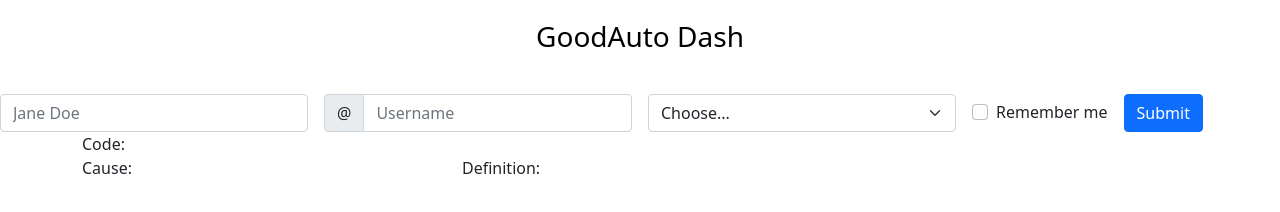
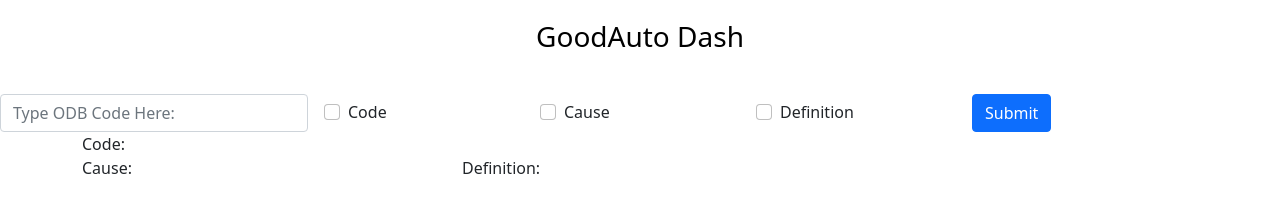
Before and after one commit to dagreatcode/goodAutoDash, a plain HTML site: page index.html in a window 1280 px wide. Drawn offline with nearby package versions, Linux system fonts and the light colour scheme; no server answers.

Commit message:
fixed html for mvp

```diff
--- a/Assets/JS/index.js
+++ b/Assets/JS/index.js
@@ -1,6 +1,9 @@
 $(document).ready(function () {
 
-
+  $("#search-form").on("submit", function(event){
+    event.preventDefault();
+    searchTerm = $("")
+  });
 
   console.log("The document is ready!");
   const settings = {
--- a/index.html
+++ b/index.html
@@ -17,6 +17,7 @@
       crossorigin="anonymous"
     />
     <link rel="stylesheet" href="./Assets/CSS/style.css" />
+    <script src="https://kit.fontawesome.com/8f5aa8d578.js" crossorigin="anonymous"></script>
     <script
       src="https://code.jquery.com/jquery-3.5.1.min.js"
       integrity="sha256-9/aliU8dGd2tb6OSsuzixeV4y/faTqgFtohetphbbj0="
@@ -30,36 +31,38 @@
   </head>
   <body>
     <h1>GoodAuto Dash</h1>
-    <form class="row gx-3 gy-2 align-items-center">
+    <form class="row gx-3 gy-2 align-items-center" id="search-form">
         <div class="col-sm-3">
-          <label class="visually-hidden" for="specificSizeInputName">Name</label>
-          <input type="text" class="form-control" id="specificSizeInputName" placeholder="Jane Doe">
+          <label class="visually-hidden" for="specificSizeInputName">ODB Code</label>
+          <input type="text" class="form-control" id="specificSizeInputName" placeholder="Type ODB Code Here:">
         </div>
-        <div class="col-sm-3">
-          <label class="visually-hidden" for="specificSizeInputGroupUsername">Username</label>
-          <div class="input-group">
-            <div class="input-group-text">@</div>
-            <input type="text" class="form-control" id="specificSizeInputGroupUsername" placeholder="Username">
-          </div>
-        </div>
-        <div class="col-sm-3">
-          <label class="visually-hidden" for="specificSizeSelect">Preference</label>
-          <select class="form-select" id="specificSizeSelect">
-            <option selected>Choose...</option>
-            <option value="1">One</option>
-            <option value="2">Two</option>
-            <option value="3">Three</option>
-          </select>
-        </div>
-        <div class="col-auto">
+
+        <div class="col-2">
           <div class="form-check">
             <input class="form-check-input" type="checkbox" id="autoSizingCheck2">
             <label class="form-check-label" for="autoSizingCheck2">
-              Remember me
+              Code
             </label>
           </div>
         </div>
-        <div class="col-auto">
+        <div class="col-2">
+          <div class="form-check">
+            <input class="form-check-input" type="checkbox" id="autoSizingCheck2">
+            <label class="form-check-label" for="autoSizingCheck2">
+              Cause
+            </label>
+          </div>
+        </div>
+        <div class="col-2">
+          <div class="form-check">
+            <input class="form-check-input" type="checkbox" id="autoSizingCheck2">
+            <label class="form-check-label" for="autoSizingCheck2">
+              Definition
+            </label>
+          </div>
+        </div>
+
+        <div class="col-3">
           <button type="submit" class="btn btn-primary">Submit</button>
         </div>
       </form>
```
